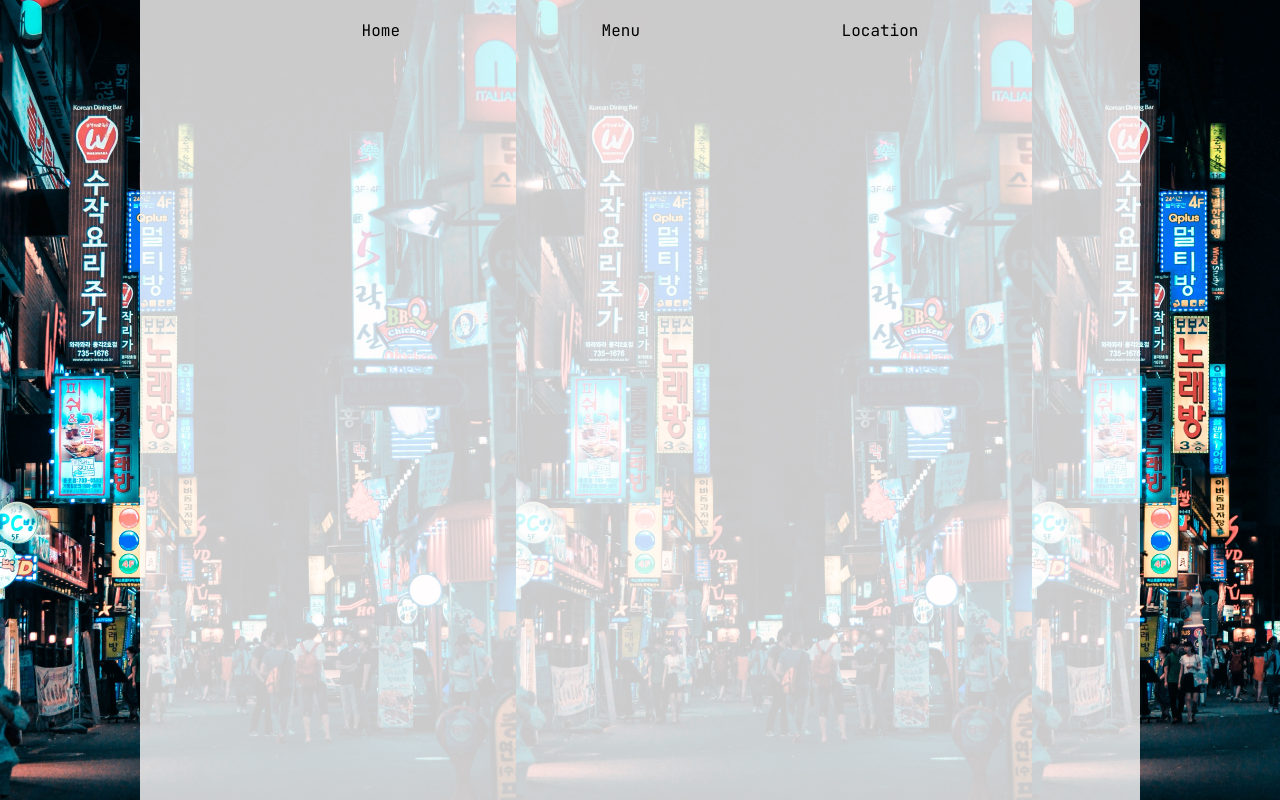
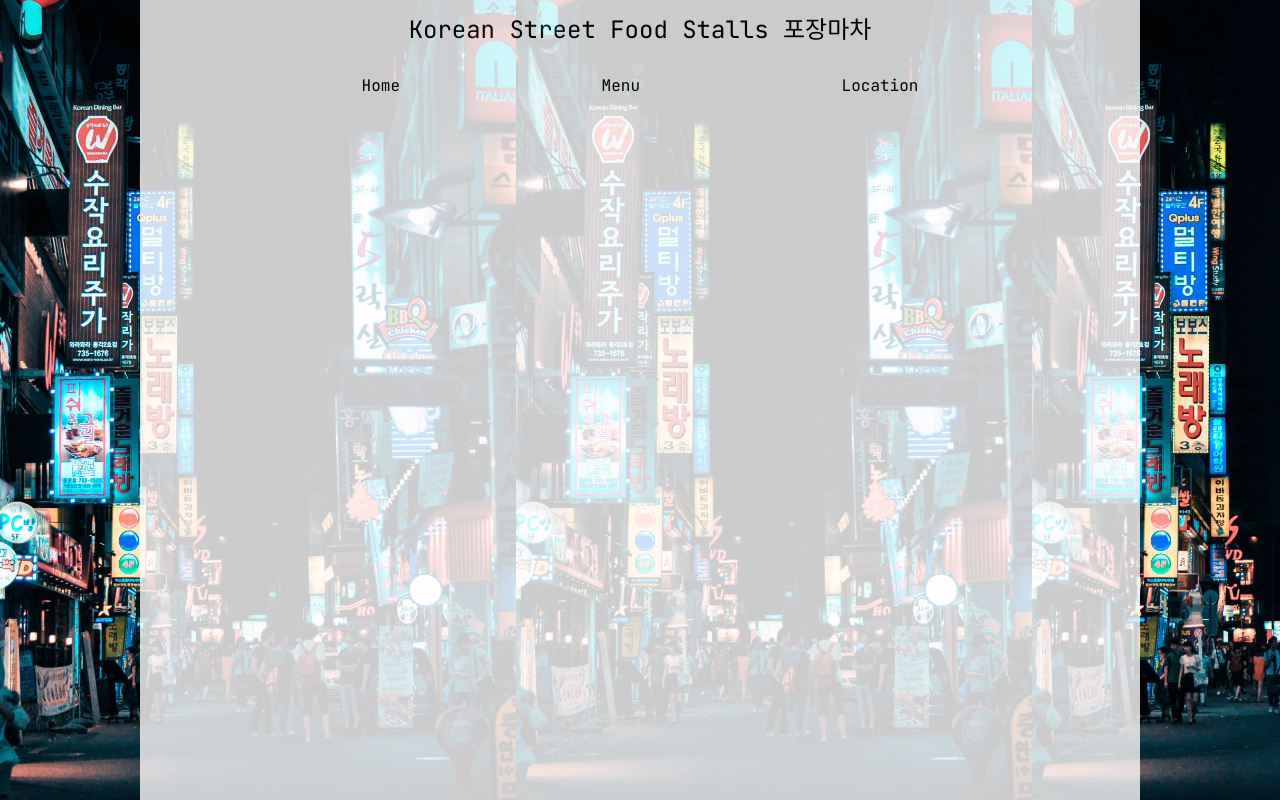
Before and after one commit to bilguun-ocean/restaurant-page, a website built with webpack: page dist/index.html in a window 1280 px wide. Built offline with nearby package versions, Linux system fonts and the light colour scheme.

Commit message:
update on skeleton

```diff
--- a/src/index.js
+++ b/src/index.js
@@ -15,8 +15,15 @@ function createTabElement(name) {
   return element
 }
 
+// Header
+
+const header = document.createElement('header')
+header.classList.add('header-content')
+header.textContent =  'Korean Street Food Stalls 포장마차'
+
 tabsContainer.appendChild(createTabElement("Home"))
 tabsContainer.appendChild(createTabElement("Menu"))
 tabsContainer.appendChild(createTabElement("Location"))
 
+mainContainer.appendChild(header)
 mainContainer.appendChild(tabsContainer)
--- a/src/style.css
+++ b/src/style.css
@@ -39,3 +39,9 @@ body {
   cursor: pointer;
   background-color: greenyellow;
 }
+
+.header-content {
+  font-size: x-large;
+  padding: 10px;
+  text-align: center;
+}
```
Also changed, not shown: dist/index.html.
